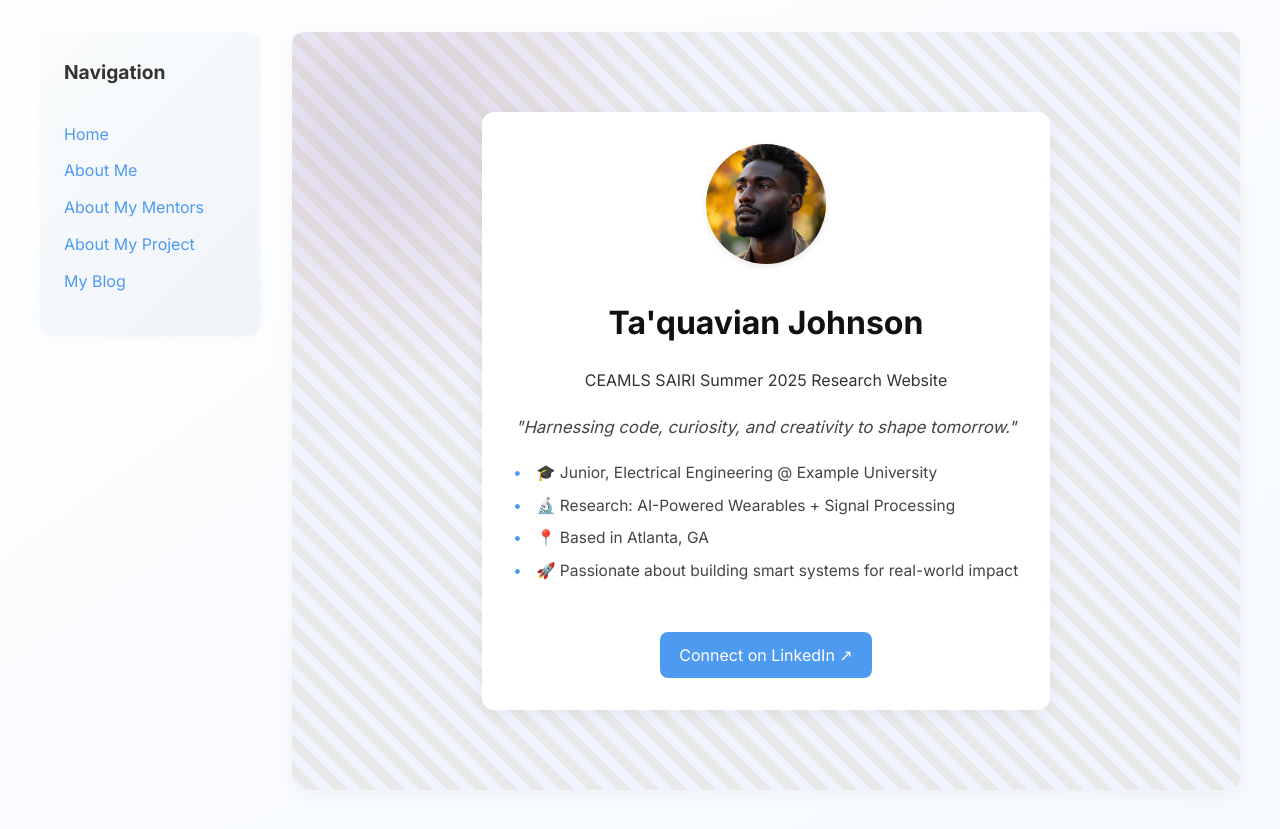
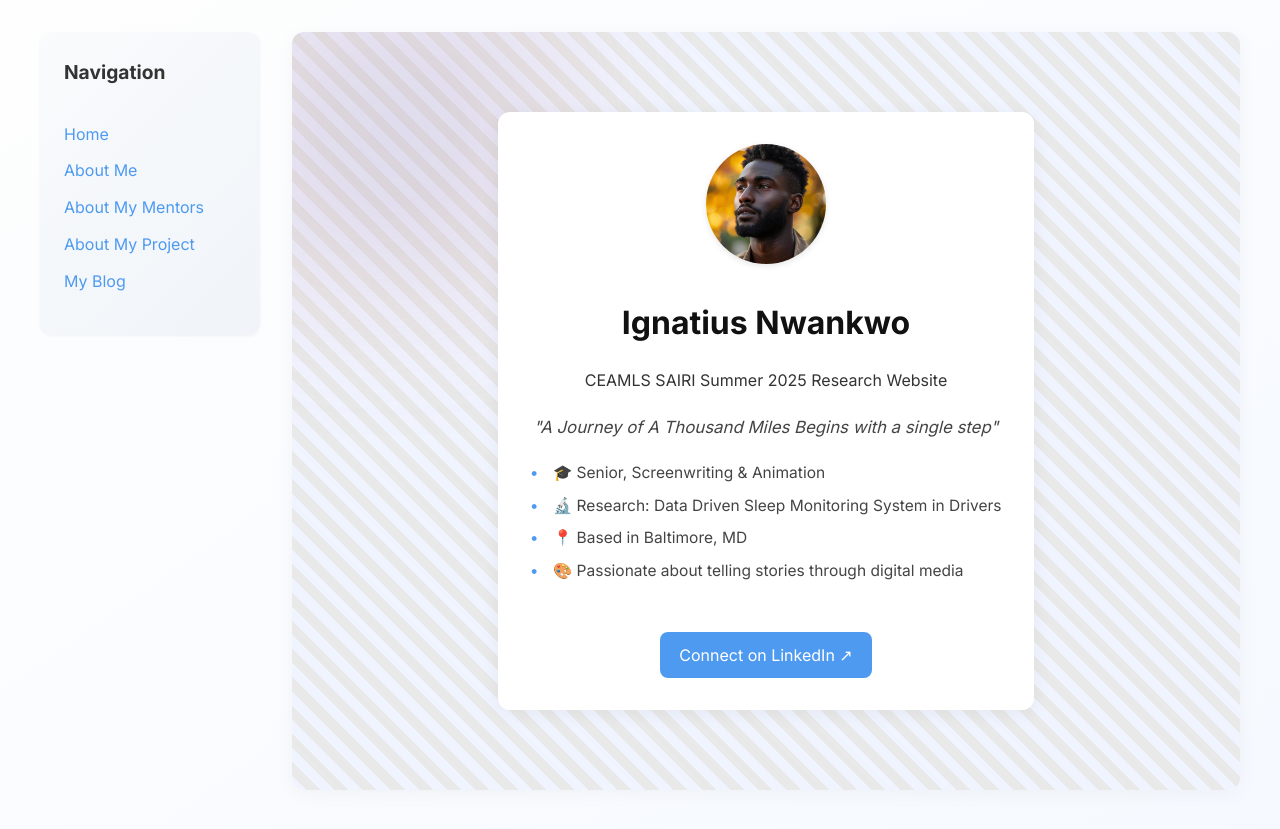
Before and after one commit to toxhi/toxhi.github.io, a Jekyll site: the page built from index.md, in a window 1280 px wide. Shown: the top 829 px of the page. Built offline with Jekyll 4.4.1, drawn with Linux system fonts in a browser that asks for light colours.

Commit message:
Update index.md

```diff
--- a/index.md
+++ b/index.md
@@ -1,16 +1,16 @@
 ---
 layout: home
-title: Ta'quavian Johnson
+title: Ignatius Nwankwo
 description: CEAMLS SAIRI Summer 2025 Research Website
 
-motto: "Harnessing code, curiosity, and creativity to shape tomorrow."
+motto: "A Journey of A Thousand Miles Begins with a single step"
 
 quick_facts:
-  - "🎓 Junior, Electrical Engineering @ Example University"
-  - "🔬 Research: AI-Powered Wearables + Signal Processing"
-  - "📍 Based in Atlanta, GA"
-  - "🚀 Passionate about building smart systems for real-world impact"
+  - "🎓 Senior, Screenwriting & Animation"
+  - "🔬 Research: Data Driven Sleep Monitoring System in Drivers"
+  - "📍 Based in Baltimore, MD"
+  - "🎨 Passionate about telling stories through digital media"
 
-linkedin: https://www.linkedin.com/in/taquavian-johnson/
+linkedin: www.linkedin.com/in/ignatius-nwankwo-59204a245
 image: /assets/images/me.jpg
 ---
```
